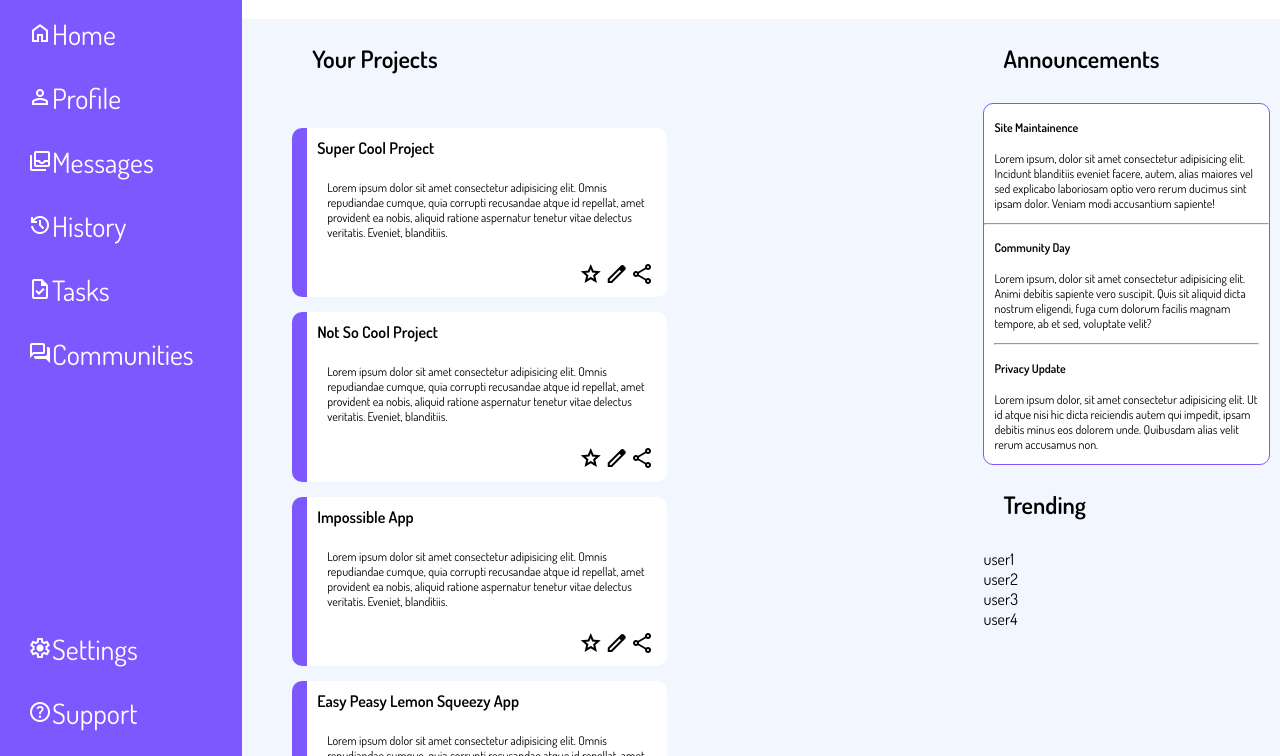
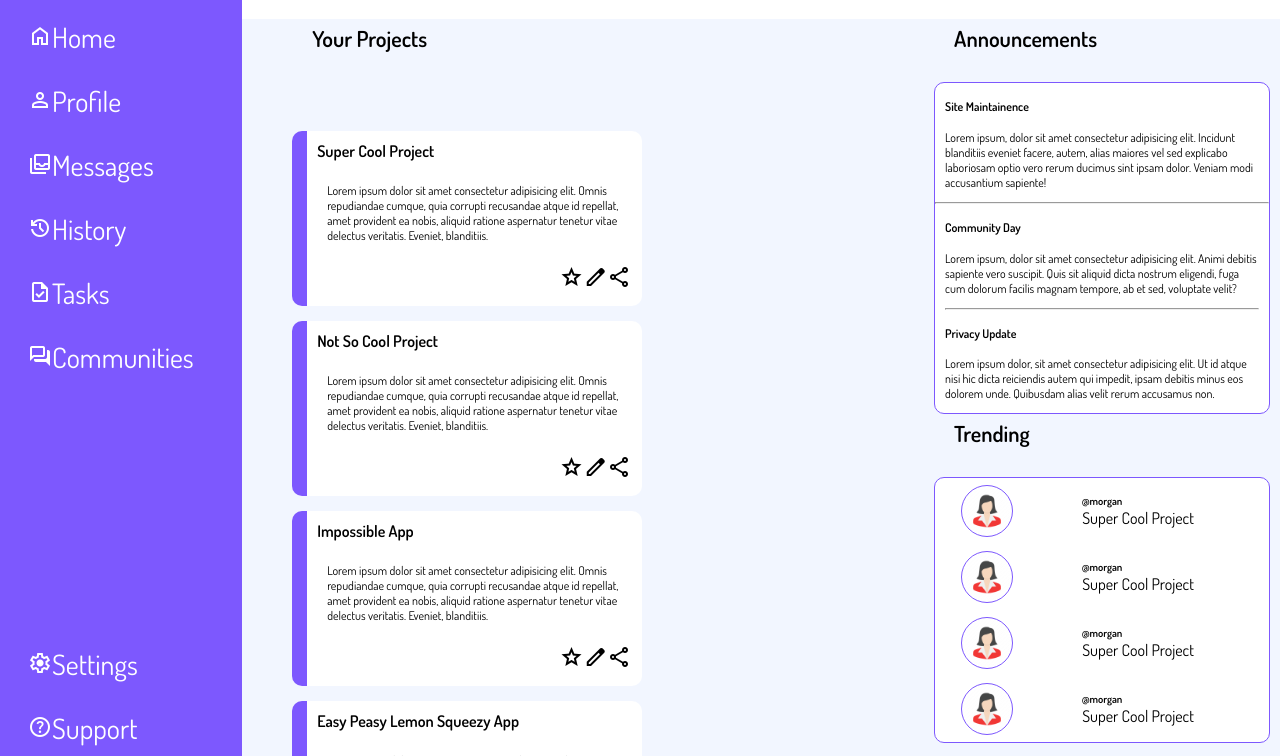
Before and after one commit to MeronKR/Dashboard-Project, a plain HTML site: page index.html in a window 1280 px wide. Shown: the part 155-911 px from the top of the page. Drawn offline with nearby package versions, Linux system fonts and the light colour scheme; a script that the page names is missing.

Commit message:
style trends + update html

```diff
--- a/index.html
+++ b/index.html
@@ -180,10 +180,31 @@
 
                 <h3 class="trendTitle">Trending</h3>
                 <div class="trends">
-                    <div class="trendsetter">user1</div>
-                    <div class="trendsetter">user2</div>
-                    <div class="trendsetter">user3</div>
-                    <div class="trendsetter">user4</div>
+                    <div class="trendsetter">
+                        <img src="/profileAvatar.png" alt="" class="trendImg">
+                        <h6>@morgan</h6>
+                        <p>Super Cool Project</p>
+                    </div>
+
+                    <div class="trendsetter">
+                        <img src="/profileAvatar.png" alt="" class="trendImg">
+                        <h6>@morgan</h6>
+                        <p>Super Cool Project</p>
+                    </div>
+
+                    <div class="trendsetter">
+                        <img src="/profileAvatar.png" alt="" class="trendImg">
+                        <h6>@morgan</h6>
+                        <p>Super Cool Project</p>
+                    </div>
+
+                    <div class="trendsetter">
+                        <img src="/profileAvatar.png" alt="" class="trendImg">
+                        <h6>@morgan</h6>
+                        <p>Super Cool Project</p>
+                    </div>
+
+
                 </div>
             </div>
         </div>
--- a/styles.css
+++ b/styles.css
@@ -156,8 +156,16 @@ body{
     grid-row: 2/4;
     background-color:#f2f6ff;
     display: grid;
-    grid-template-columns: 1fr 0.4fr;
+    grid-template-columns: 1fr 0.5fr;
     grid-template-rows: 1fr;
+
+    margin-top:0;
+}
+
+.mainContent h3{
+    font-size: 22px;
+    padding-left:20px;
+    margin-top:5px;
 }
 
 .mainLeft{
@@ -182,8 +190,8 @@ body{
     padding: 0 50px;
 
     display:grid;
-    grid-template-columns: repeat(auto-fit, minmax(350px, 375px));
-    grid-template-rows: repeat(auto-fit, minmax(150px, 175px));
+    grid-template-columns: repeat(auto-fit, minmax(300px, 350px));
+    grid-template-rows: repeat(auto-fit, minmax(175px, 200px));
 }
 
 .article{
@@ -274,10 +282,46 @@ body{
 .trends{
     grid-column:1;
     grid-row:4;
+    background-color: white;
+    border-radius: 10px;
+    border:1px solid #7d58fe;
+    margin-right:10px;
+
+    display:grid;
+    grid-template-columns: 1fr;
+    grid-template-rows: repeat(3, 1fr);
 }
 
-.mainContent h3{
-    font-size: 24px;
-    padding-left:20px;
-    margin-bottom: 10px;
+.trendImg{
+    max-height: 50px;
+    border: 1px solid #7d58fe;
+    border-radius: 50%;
+    margin:10px;
+    grid-column: 1;
+    grid-row:1/3
 }
+
+.trendsetter{
+    display:grid;
+    grid-template-columns: 0.1fr 1fr 1fr;
+    grid-template-rows: 0.1fr 0.1fr;
+    justify-items: center;
+    align-items: center;
+    gap:0;
+    padding:0;
+    margin:1rem;
+}
+
+.trendsetter p{
+    grid-column: 2/4;
+    grid-row:2;
+    margin:0;
+
+}
+
+.trendsetter h6{
+    grid-column: 1/4;
+    grid-row:1;
+    margin:0;
+    padding:0;
+}
```
